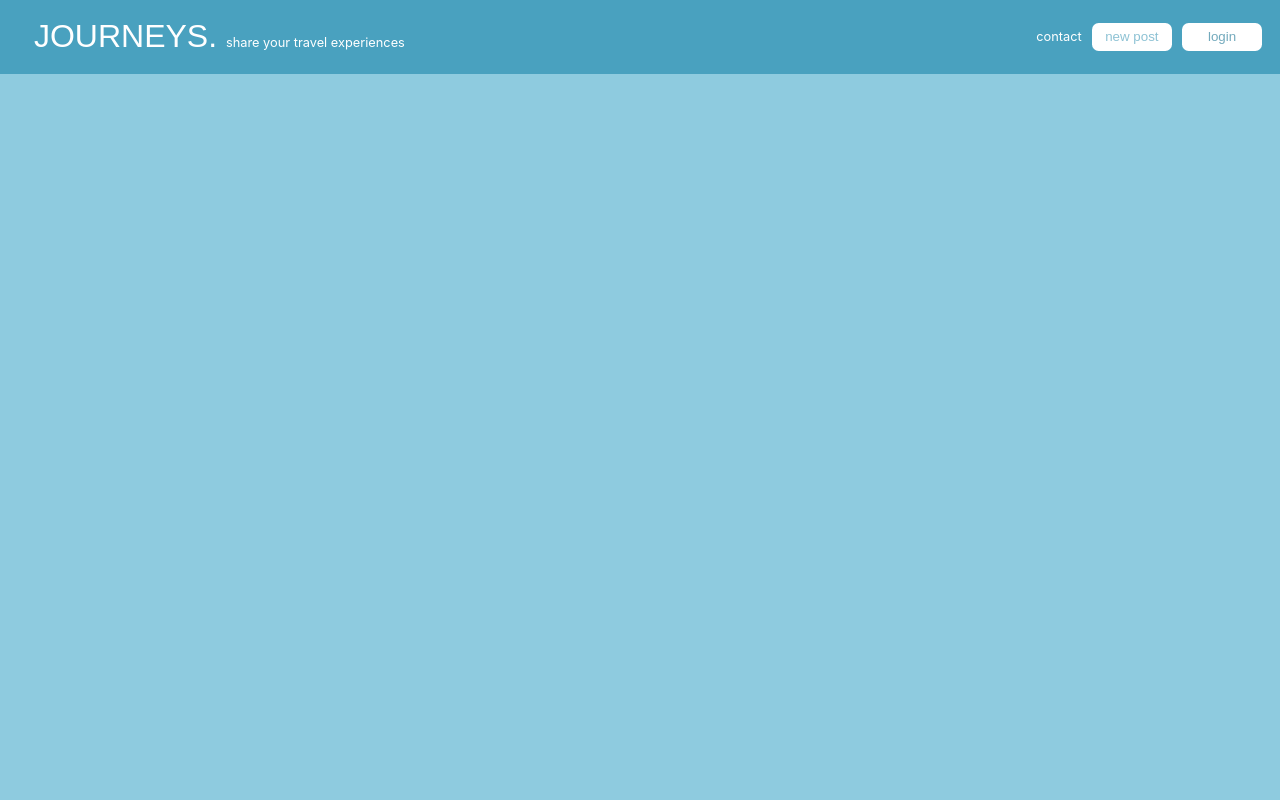
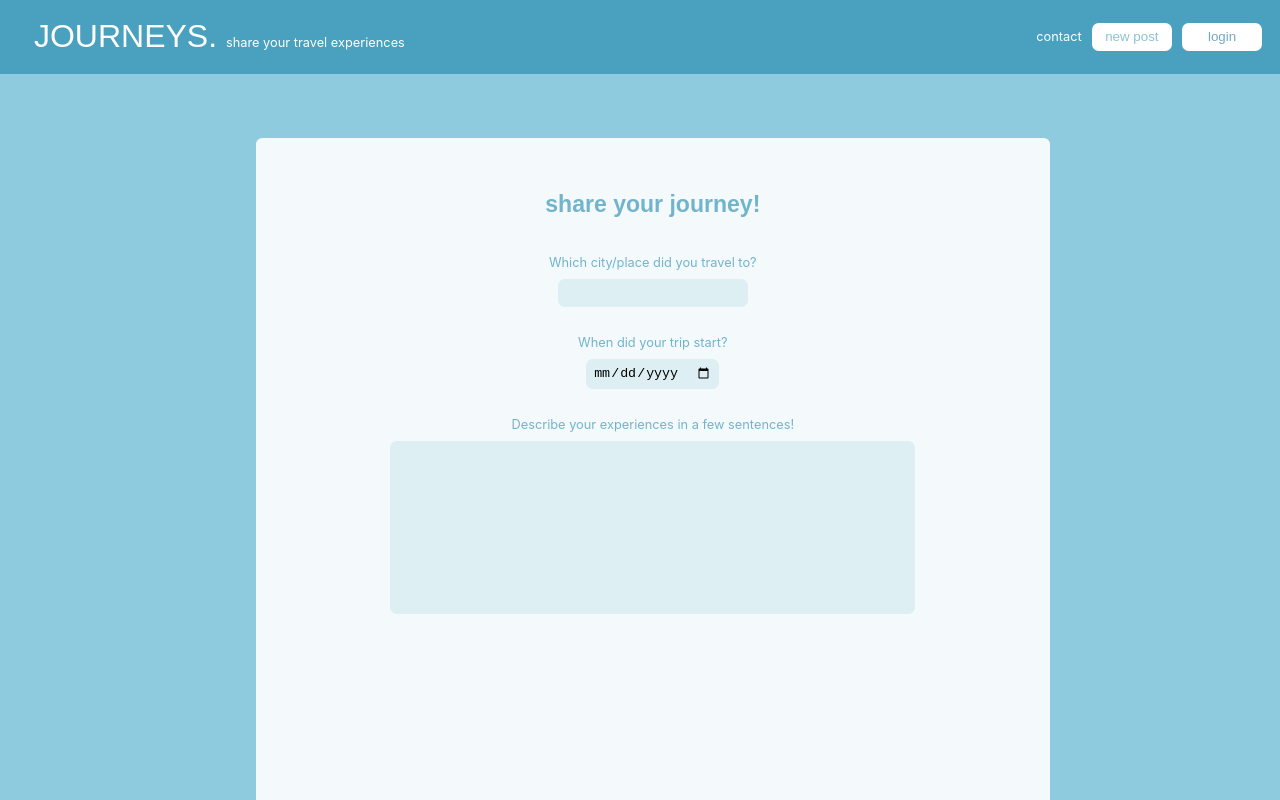
Before and after one commit to Annika-Klu/journeys-react-app, a React (Create React App) app: page /new in a window 1280 px wide. Shown: the top 800 px of the page. Built offline with nearby package versions, Linux system fonts and the light colour scheme; a web font is replaced by a local one.

Commit message:
added new post page w/o functionality, just to demonstrate page's look & feel

```diff
--- a/src/Body/Body.css
+++ b/src/Body/Body.css
@@ -12,9 +12,23 @@
   line-height: 1.5em;
 }
 
+.page-heading {
+  margin-top: 5%;
+  font-family: flood-std, sans-serif;
+  font-size: 1.8em;
+  color: rgba(27, 134, 170, 0.6);
+}
+
 .title {
   font-family: flood-std, sans-serif;
   font-size: 1.2em;
+}
+
+.single-page {
+  color: rgba(27, 134, 170, 0.6);
+  width: 60%;
+  margin: 5% 0 0 20%;
+  height: 100vh;
 }
 
 /*ENTRIES*/
@@ -133,13 +147,6 @@
     width: 50%;
 }
 
-.map-heading {
-    margin-top: 7%;
-    font-family: flood-std, sans-serif;
-    font-size: 1.5em;
-    color: rgba(27, 134, 170, 0.6);
-}
-
   /* Responsiveness - map area */
 
 @media only screen and (max-width: 750px) {
@@ -155,15 +162,23 @@
   margin: 5% 0 2% 0;
 }
 
-.contact-page {
-  color: rgba(27, 134, 170, 0.6);
-  width: 60%;
-  margin: 5% 0 0 20%;
-  height: 100vh;
-}
-
 #contact-details {
   margin-left: -5%;
   list-style-type: none;
   list-style-position: inside;
 }
+
+/*New Post*/
+
+form input {
+  margin: 0.5em;
+  padding: 0.5em;
+  border-style: none;
+  background-color: rgba(27, 134, 170, 0.1);
+  border-radius: 0.5em;
+}
+
+#description {
+  width: 40vw;
+  height: 20vh;
+}
--- a/src/Body/Body.js
+++ b/src/Body/Body.js
@@ -2,8 +2,10 @@ import React from 'react';
 import {BrowserRouter as Router, Route } from 'react-router-dom';
 
 import AllEntries from './Entries/AllEntries';
+// import GoogleMap from './Map/GoogleMap';
 import EntryDetail from './Entries/EntryDetail';
 import Contact from './Contact/Contact';
+import NewPost from './Newpost/NewPost';
 
 import entries from '../test.json'
 
@@ -16,16 +18,22 @@ function Body() {
       <Router>
         <div className="body-wrap">
 
-          {/* ENTRIES SECTION */}
+          {/* ALL ENTRIES + MAP */}
             <Route
             exact path='/'
             render={() => (
+              <>
                 <div className='all-entries-wrap'>
-                <AllEntries entries={entries}/>
+                  <AllEntries entries={entries}/>
                 </div>
+                {/* <div className='map-wrap'>
+                  <GoogleMap/>
+                </div> */}
+              </>
               )}
             />
 
+            {/* ENTRY DETAIL PAGE */}
             <Route
               exact path={`/post/:id`}
               render={() => (
@@ -37,16 +45,6 @@ function Body() {
               )}
             />
 
-          {/* MAP SECTION */}
-          <Route
-            exact path={`/`}
-            component={() => (
-              <div className='map-wrap'>
-                <div>map test</div>
-              </div>
-            )}
-          />
-
         {/*as it always confuses me, reminder: below is "body-wrap" div closing tag...*/}
         </div>
 
@@ -55,6 +53,13 @@ function Body() {
             exact path={`/contact`}
             component={Contact}
           />
+
+          {/* NEW POST */}
+
+        <Route
+            exact path={`/new`}
+            component={NewPost}
+          />
       </Router>
     </>
   );
--- a/src/Body/Contact/Contact.js
+++ b/src/Body/Contact/Contact.js
@@ -1,6 +1,6 @@
 function Contact() {
     return (
-        <div className='contact-page box'>
+        <div className='single-page box'>
             <h2 className='title' id="contact-header">thank you for visiting this blog</h2>
             <p>
                 This is the final project by
--- /dev/null
+++ b/src/Body/Newpost/NewPost.js
@@ -0,0 +1,31 @@
+function NewPost() {
+    // I did not bother to code an actual post request here bc there's no backend to handle it.
+    // If I had, I would have used axios request handler.
+    // This is just to demonstrate a little more of the page's look and feel
+
+    return (
+        <div className='single-page box'>
+            <h2 className='page-heading'>share your journey!</h2>
+            <br/>
+            <form>
+                <label htmlFor='location'> Which city/place did you travel to?
+                    <br/>
+                    <input id='location' type='text' required></input>
+                </label>
+                <br/> <br/>
+                <label htmlFor='travelDate'> When did your trip start?
+                    <br/>
+                    <input id='travelDate' type='date' required></input>
+                </label>
+                <br/> <br/>
+                <label htmlFor='description'> Describe your experiences in a few sentences!
+                    <br/>
+                    <input id='description' type='text' required></input>
+                </label>
+
+            </form>
+        </div>
+    )
+}
+
+export default NewPost;
```
